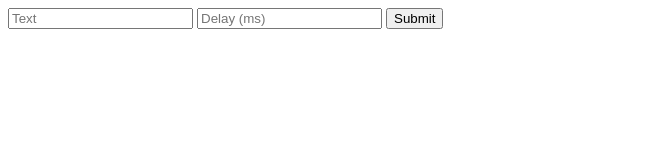
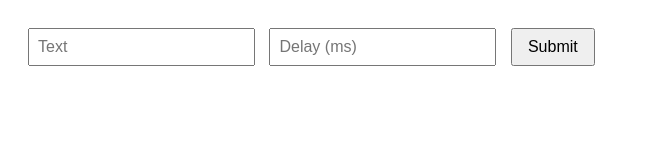
Before and after one commit to acciojob/async-function-timeout-subishga06, a website: page main.html in a window 1280 px wide. Shown: the whole page, without its empty margins (0-650 px from the left). Drawn offline with Linux system fonts and the light colour scheme.

Commit message:
created a submission

```diff
--- a/styles.css
+++ b/styles.css
@@ -1 +1,26 @@
-/*  your css code here. If applicable */
+body {
+  font-family: Arial, sans-serif;
+  padding: 20px;
+}
+
+form {
+  margin-bottom: 20px;
+}
+
+input {
+  padding: 8px;
+  font-size: 16px;
+  margin-right: 10px;
+}
+
+button {
+  padding: 8px 15px;
+  font-size: 16px;
+  cursor: pointer;
+}
+
+#output {
+  margin-top: 20px;
+  font-size: 22px;
+  font-weight: bold;
+}
```
